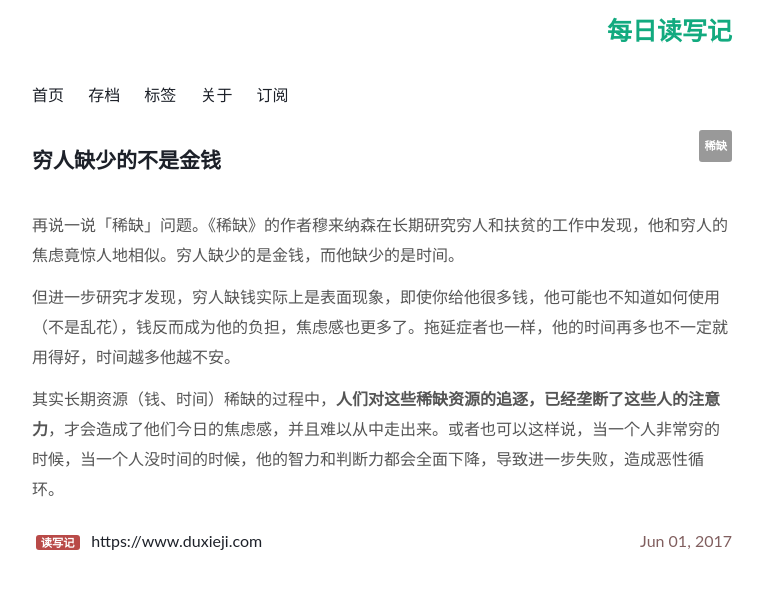
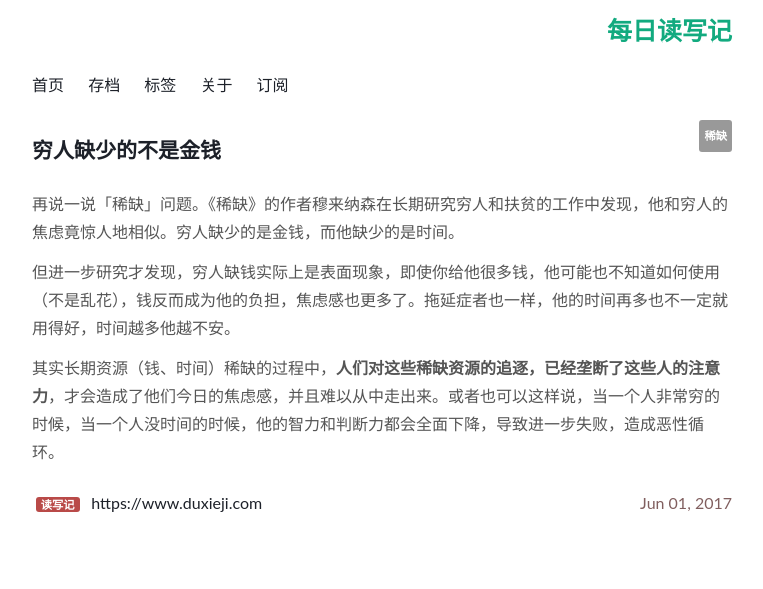
Before and after one commit to Turbo-Snail/ReadingCard, a Jekyll site: the page built from _posts/2017-06-01-Scarcity.md, in a window 1280 px wide. Shown: the top 589 px of the page, without its empty margins (258-1021 px from the left). Built offline with Jekyll 4.4.1, drawn with Linux system fonts in a browser that asks for light colours; comment, search, counter and statistics services are not loaded.

Commit message:
Update effector-wide.css

```diff
--- a/assets/css/effector-wide.css
+++ b/assets/css/effector-wide.css
@@ -81,7 +81,7 @@
     margin: 0 0 12px;
     font-family: 'Lato', "Open Sans", "PingFang SC", "Microsoft YaHei", sans-serif;
     font-size: 16px;
-    line-height: 30px;
+    line-height: 28px;
     color: #555;
 }
 p small, ul small {
@@ -110,7 +110,7 @@
     color:	#000000;
     font-size: 21px;
     font-weight: bold;
-    margin-bottom:20px;
+    margin-bottom:10px;
 }
 h1 small {
     font-size: 20px;;
```
